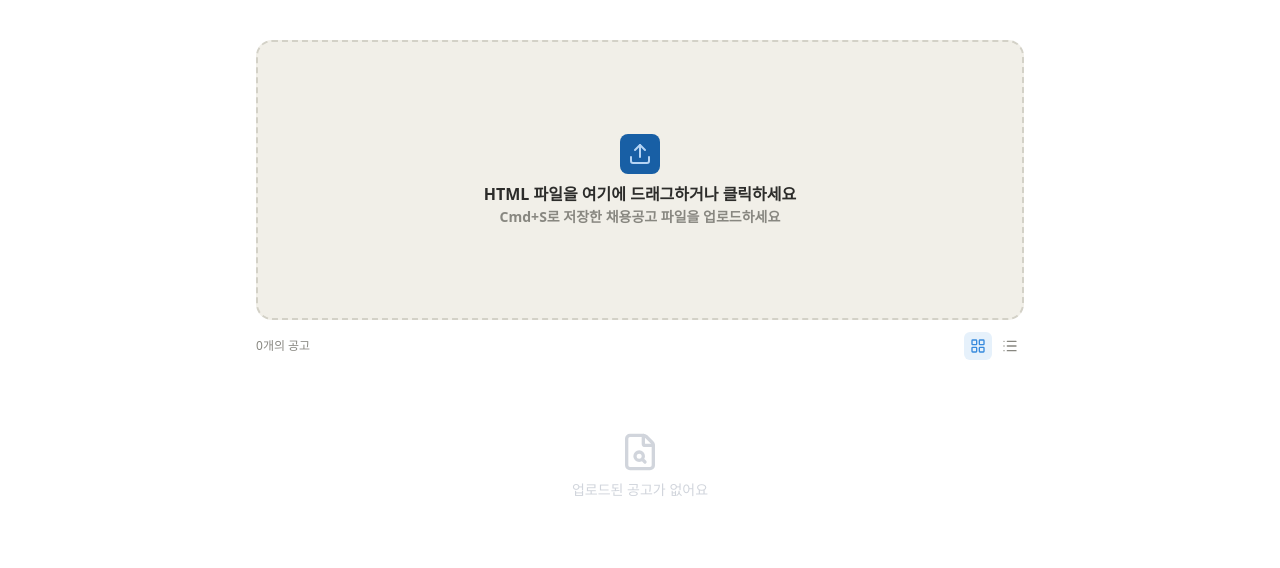
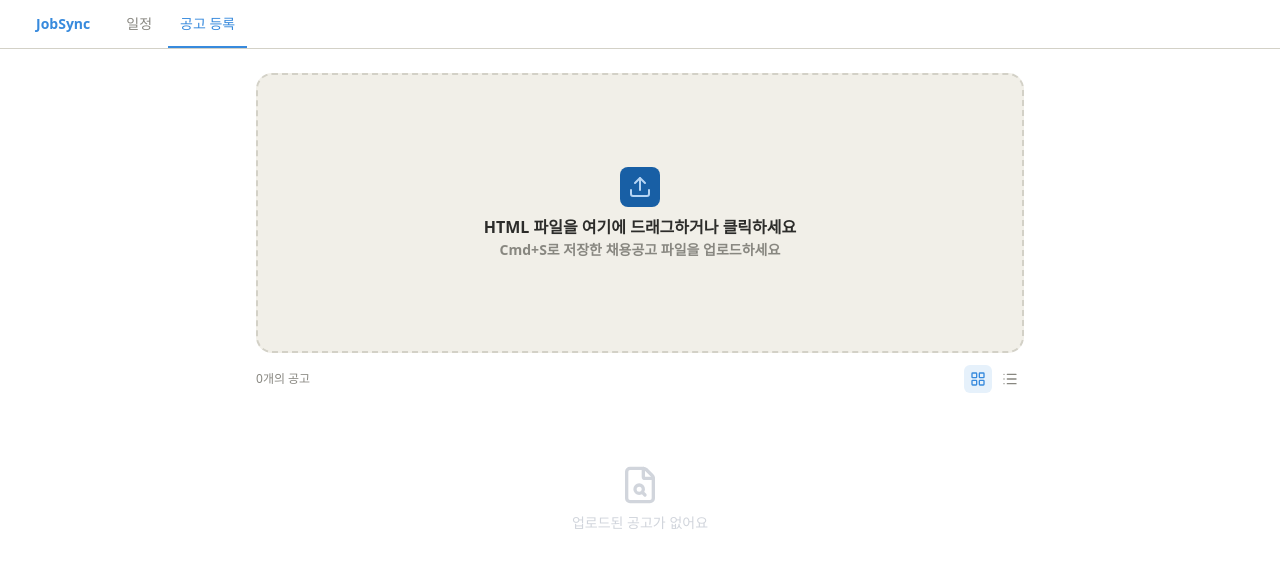
Before and after one commit to sonyk9919/JobSync, a Next.js app: page /upload in a window 1280 px wide. Shown: the top 568 px of the page. Built offline with nearby package versions, Linux system fonts and the light colour scheme.

Commit message:
feat: 글로벌 헤더 추가

```diff
--- a/app/layout.tsx
+++ b/app/layout.tsx
@@ -5,6 +5,7 @@ import { Toaster } from 'sonner';
 import Script from 'next/script';
 import QueryProvider from '@/components/provider/QueryProvider';
 import GlobalModal from '@/components/common/GlobalModal';
+import Header from '@/components/common/Header';
 
 const geistSans = Geist({
     variable: '--font-geist-sans',
@@ -33,6 +34,7 @@ export default function RootLayout({
         >
             <body className="min-h-full flex flex-col">
                 <QueryProvider>
+                    <Header />
                     {children}
                     <GlobalModal />
                 </QueryProvider>
--- /dev/null
+++ b/components/common/Header.tsx
@@ -0,0 +1,43 @@
+'use client';
+
+import Link from 'next/link';
+import { usePathname } from 'next/navigation';
+import { cn } from '@/utils/css/tailwind';
+
+const NAV_ITEMS = [
+    { label: '일정', href: '/' },
+    { label: '공고 등록', href: '/upload' },
+];
+
+const Header = () => {
+    const pathname = usePathname();
+
+    return (
+        <header className="sticky top-0 z-10 bg-white border-b border-gray-100">
+            <div className="flex items-center gap-6 w-310 max-w-full px-4 mx-auto h-12">
+                <span className="text-sm font-semibold text-blue-400">JobSync</span>
+                <nav className="flex items-center gap-1 h-full">
+                    {NAV_ITEMS.map(({ label, href }) => {
+                        const isActive = pathname === href;
+                        return (
+                            <Link
+                                key={href}
+                                href={href}
+                                className={cn(
+                                    'relative flex items-center h-full px-3 text-sm duration-150',
+                                    isActive
+                                        ? 'text-blue-400 after:absolute after:bottom-0 after:left-0 after:right-0 after:h-0.5 after:bg-blue-400'
+                                        : 'text-gray-400 hover:text-gray-600'
+                                )}
+                            >
+                                {label}
+                            </Link>
+                        );
+                    })}
+                </nav>
+            </div>
+        </header>
+    );
+};
+
+export default Header;
--- a/components/common/PageContainter.tsx
+++ b/components/common/PageContainter.tsx
@@ -3,7 +3,7 @@ interface Props {
 }
 
 const PageContainer = ({ children }: Props) => {
-    return <div className="pt-10 h-dvh">{children}</div>;
+    return <div className="pt-6 h-[calc(100dvh-3rem)]">{children}</div>;
 };
 
 export default PageContainer;
```
